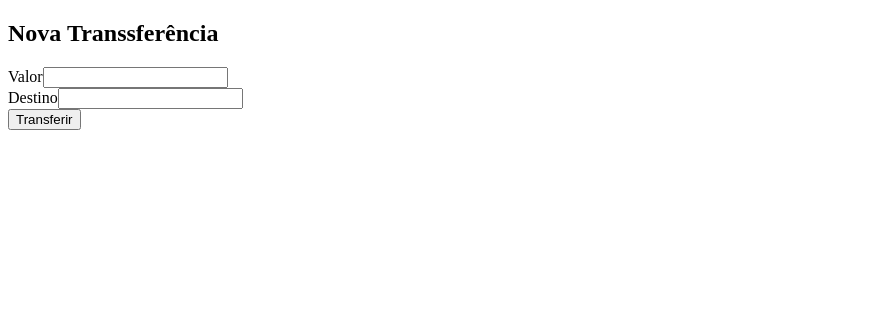
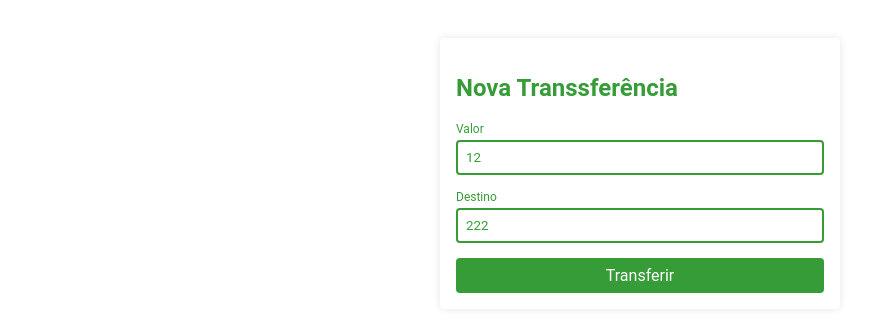
Before and after one commit to jeanhrsouza/bytebank-angular, an Angular app: page / in a window 1280 px wide. Shown: the top 332 px of the page, without its empty margins (0-879 px from the left). Built offline with nearby package versions, Linux system fonts and the light colour scheme.

Commit message:
Formulario de nova transferencia

```diff
--- a/src/app/app.module.ts
+++ b/src/app/app.module.ts
@@ -3,6 +3,7 @@
 import { NgModule } from '@angular/core';
 
 import { AppComponent } from './app.component';
+import { FormsModule } from '@angular/forms';
 
 @NgModule({
   declarations: [
@@ -10,7 +11,8 @@
     NovaTransferenciaComponent
   ],
   imports: [
-    BrowserModule
+    BrowserModule,
+    FormsModule
   ],
   providers: [],
   bootstrap: [AppComponent]
--- a/src/app/nova-transferencia/nova-transferencia.component.html
+++ b/src/app/nova-transferencia/nova-transferencia.component.html
@@ -1,15 +1,20 @@
-<form action="">
-  <h2>Nova Transsferência</h2>
+<section class="container">
+  <form class="formulario" (ngSubmit)="transferir()">
+    <h2 class="formulario__titulo">Nova Transsferência</h2>
 
-  <div>
-    <label for="valor">Valor</label>
-    <input type="text" id="valor">
-  </div>
+    <div class="form-field">
+      <label class="form-field__label" for="valor">Valor</label>
+      <input class="form-field__input" type="text" id="valor" [(ngModel)]="valor" name="valor">
+    </div>
 
-  <div>
-    <label for="destino">Destino</label>
-    <input type="text" id="destino">
-  </div>
+    <div class="form-field">
+      <label class="form-field__label" for="destino">Destino</label>
+      <input class="form-field__input" type="text" id="destino" [(ngModel)]="destino" name="destino"/>
+    </div>
 
-  <button>Transferir</button>
-</form>
+    <div class="botao-wrapper">
+      <button class="botao" type="submit">Transferir</button>
+
+    </div>
+  </form>
+</section>
--- a/src/app/nova-transferencia/nova-transferencia.component.scss
+++ b/src/app/nova-transferencia/nova-transferencia.component.scss
@@ -0,0 +1,59 @@
+.formulario {
+  background-color: white;
+  padding: 16px;
+  border-radius: 4px;
+  box-shadow: 0 0 8px rgba(0, 0, 0, 0.1);
+  &__titulo {
+    text-transform: capitalize;
+    color: var(--primary);
+  }
+}
+
+.form-field {
+  width: 100%;
+  margin-top: 15px;
+  margin-bottom: 15px;
+  display: flex;
+  flex-direction: column;
+  color: var(--primary);
+
+  &__label {
+    color: inherit;
+    margin-bottom: 4px;
+    font-size: 12px;
+  }
+
+  &__input {
+    padding: 8px;
+    border-radius: 4px;
+    color: inherit;
+    border: 2px solid;
+    outline: none;
+  }
+}
+
+.botao-wrapper {
+  display: flex;
+}
+
+.botao {
+  background-color: var(--primary);
+  color: white;
+  display: block;
+  flex: 1;
+  border: none;
+  border-radius: 4px;
+  font-size: 16px;
+  padding: 0.5em;
+  cursor: pointer;
+  transition: opacity 0.2s;
+
+  &--cancelar {
+    background-color: var(--secondary);
+    margin-left: 20px;
+  }
+
+  &:hover {
+    opacity: 0.8;
+  }
+}
--- a/src/app/nova-transferencia/nova-transferencia.component.ts
+++ b/src/app/nova-transferencia/nova-transferencia.component.ts
@@ -1,10 +1,19 @@
-import { Component } from "@angular/core";
+import { Component } from '@angular/core';
 
 @Component({
-  selector:'app-nova-transferencia',
+  selector: 'app-nova-transferencia',
   templateUrl: './nova-transferencia.component.html',
-  styleUrls: ['./nova-transferencia.component.scss']
+  styleUrls: ['./nova-transferencia.component.scss'],
 })
 export class NovaTransferenciaComponent {
 
+  valor: number = 12;
+  destino: number = 222;
+
+  transferir() {
+    console.log('Solicitado nova transferência');
+    console.log('Valor: ', this.valor);
+    console.log('Destino: ', this.destino);
+
+  }
 }
--- a/src/styles.scss
+++ b/src/styles.scss
@@ -1 +1,18 @@
 /* You can add global styles to this file, and also import other style files */
+:root {
+  --primary: #369c38;
+  --secondary: #132A13;
+  --padding: 15px;
+  --cinza : #405040;
+  --cinza-claro: #dedede;
+}
+
+* {
+  font-family: "Roboto", sans-serif;
+}
+
+.container {
+  max-width: 400px;
+  padding: 30px;
+  margin: 0 auto;
+}
```
